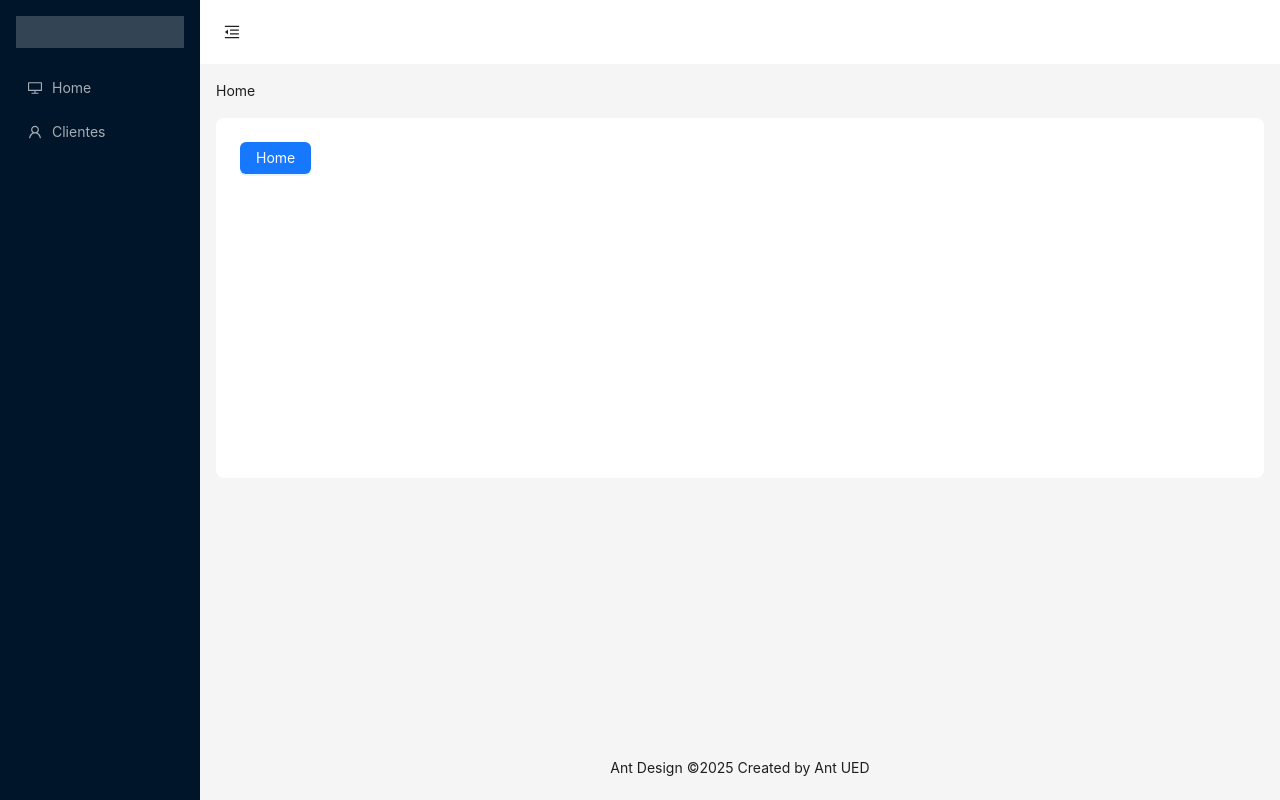
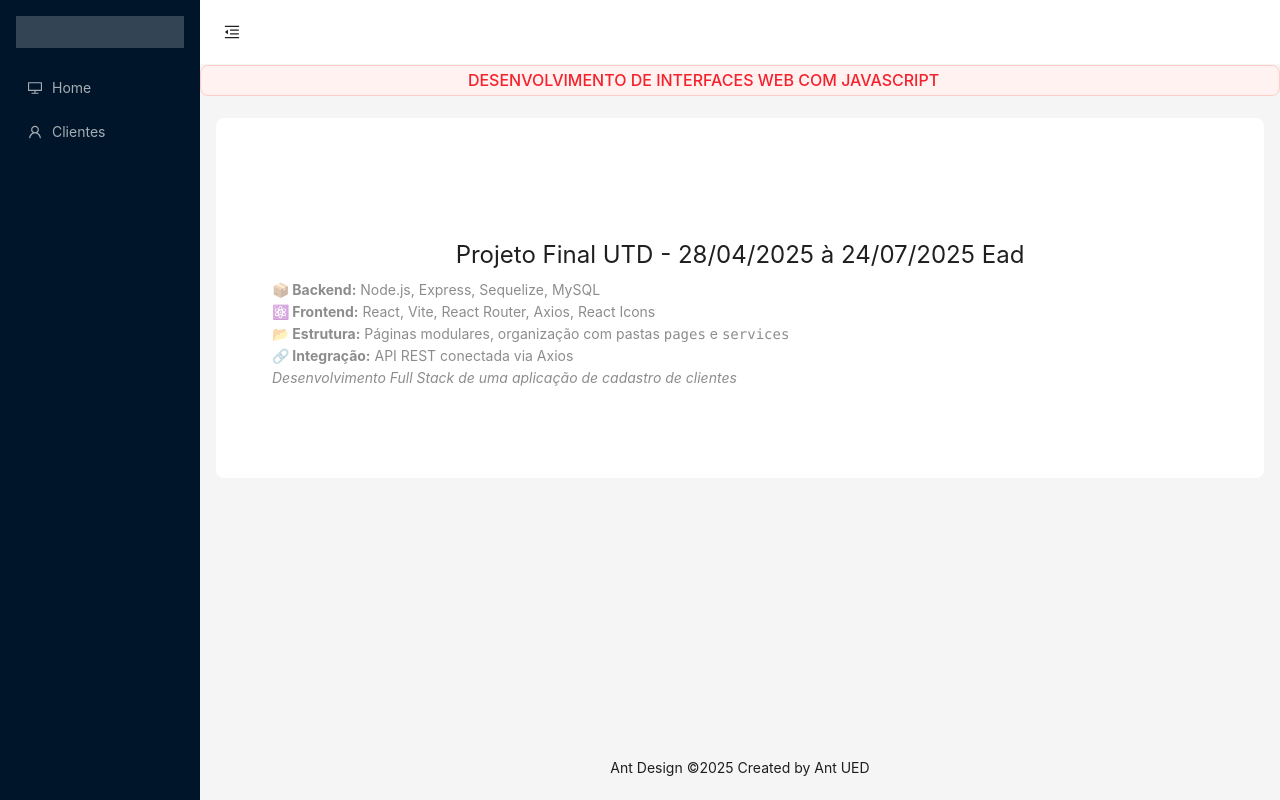
Before and after one commit to reginaldolimas-dev/projeto-utd, a React (Vite) app: page / in a window 1280 px wide. Built offline with nearby package versions, Linux system fonts and the light colour scheme.

Commit message:
melhoria

```diff
--- a/src/App.jsx
+++ b/src/App.jsx
@@ -2,8 +2,10 @@ import { DesktopOutlined, UserOutlined } from "@ant-design/icons";
 import { Button } from "antd";
 import { Route, Routes } from "react-router";
 import Cliente from "./componentes/Cliente/Cliente";
+import { Home } from "./componentes/Home/Home";
 import LayoutBase from "./componentes/Layout/LayoutBase";
 import { getItem } from "./componentes/Util/LayoutUtils";
+import "./index.css";
 
 function App() {
   const menus = [getItem("Home", "/", <DesktopOutlined />), getItem("Clientes", "/clientes", <UserOutlined />)];
@@ -12,7 +14,7 @@ function App() {
     <>
       <LayoutBase items={menus}>
         <Routes>
-          <Route path="/" element={<Button type="primary">Home</Button>} />
+          <Route path="/" element={<Home />} />
           <Route path="/clientes" element={<Cliente />} />
           <Route path="*" element={<Button type="primary">Página não encontrada</Button>} />
         </Routes>
--- /dev/null
+++ b/src/componentes/Home/Home.jsx
@@ -0,0 +1,37 @@
+import Icon from "@ant-design/icons";
+import { Carousel, Result } from "antd";
+
+export function Home() {
+  return (
+    <div className="mensagem-carrosel">
+      <Carousel dotPosition="top" effect={"fade"} autoplay pauseOnDotsHover={true}>
+        <Result
+          key={0}
+          icon={<Icon type="sound" />}
+          status="warning"
+          title={"Projeto Final UTD - 28/04/2025 à 24/07/2025 Ead"}
+          subTitle={
+            <div style={{ textAlign: "left" }}>
+              <div>
+                <strong>📦 Backend:</strong> Node.js, Express, Sequelize, MySQL
+              </div>
+              <div>
+                <strong>⚛️ Frontend:</strong> React, Vite, React Router, Axios, React Icons
+              </div>
+              <div>
+                <strong>📂 Estrutura:</strong> Páginas modulares, organização com pastas <code>pages</code> e{" "}
+                <code>services</code>
+              </div>
+              <div>
+                <strong>🔗 Integração:</strong> API REST conectada via Axios
+              </div>
+              <div>
+                <em>Desenvolvimento Full Stack de uma aplicação de cadastro de clientes</em>
+              </div>
+            </div>
+          }
+        />
+      </Carousel>
+    </div>
+  );
+}
--- a/src/componentes/Layout/LayoutBase.jsx
+++ b/src/componentes/Layout/LayoutBase.jsx
@@ -1,5 +1,5 @@
-import { MenuFoldOutlined, MenuUnfoldOutlined } from "@ant-design/icons";
-import { Button, Layout, Menu, theme } from "antd";
+import Icon, { MenuFoldOutlined, MenuUnfoldOutlined } from "@ant-design/icons";
+import { Alert, Button, Layout, Menu, theme } from "antd";
 import { useState } from "react";
 import { useNavigate } from "react-router";
 import { BreadcrumbCustom } from "./BreadcrumbCustom";
@@ -36,6 +36,24 @@ const LayoutBase = ({ items, children }) => {
               height: 64,
             }}
           />
+          <Alert
+            style={{ padding: "2px" }}
+            message={
+              <div
+                style={{
+                  display: "flex",
+                  flexDirection: "row",
+                  justifyContent: "center",
+                }}
+              >
+                <h4 className="vibrarHorizontal" style={{ color: "#f5222d", fontSize: "1rem", margin: 0 }}>
+                  <Icon type="GrSystem" library="gr" /> {`DESENVOLVIMENTO DE INTERFACES WEB COM JAVASCRIPT`}{" "}
+                  <Icon type="GrSystem" library="gr" />
+                </h4>
+              </div>
+            }
+            type="error"
+          />
         </Header>
         <Content style={{ margin: "0 16px" }}>
           <BreadcrumbCustom />
--- /dev/null
+++ b/src/index.css
@@ -0,0 +1,21 @@
+.vibrarHorizontal {
+  animation: vibrarHorizontal 20s infinite;
+}
+
+@keyframes vibrarHorizontal {
+  0% {
+    transform: translateX(0);
+  }
+  25% {
+    transform: translateX(-40px);
+  }
+  50% {
+    transform: translateX(0);
+  }
+  75% {
+    transform: translateX(40px);
+  }
+  100% {
+    transform: translateX(0);
+  }
+}
```
